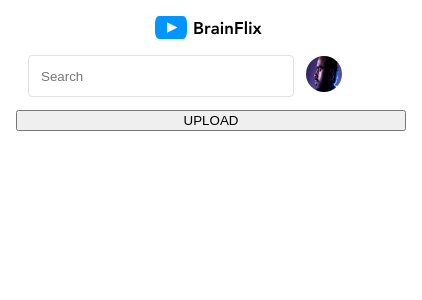
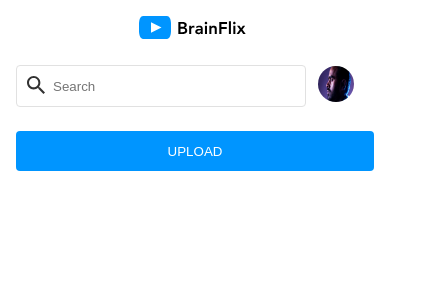
Before and after one commit to Micester/brainflix, a React (Create React App) app: page / in a window 390 px wide. Shown: the top 300 px of the page, 422 px wide, since content can reach past the window. Built offline with nearby package versions, Linux system fonts and the light colour scheme.

Commit message:
Mobile-Header Scssing

```diff
--- a/src/App.css
+++ b/src/App.css
@@ -4,24 +4,38 @@
     align-items: center;
     flex-direction: column;
     padding: 1rem;
-    width: 100%;
+    max-width: 100%;
+  }
+  .header-top__logo {
+    max-height: 1.5625rem;
+    max-width: 7.5rem;
   }
   .header-mid {
     display: flex;
     align-items: center;
     width: 100%;
+    padding: 0.75rem;
+    margin: 0.75rem;
   }
   .header-mid__search {
-    min-width: 15rem;
+    width: 15rem;
     max-width: 100%;
     height: 1rem;
     border-radius: 0.25rem;
     padding: 0.75rem;
-    margin: 0.75rem;
     border: 1px solid #E1E1E1;
+    margin-right: 0.75rem;
+    background: url(./assets/Icons/search.svg) no-repeat scroll 0.65rem 0.65rem;
+    padding-left: 2.25rem;
   }
   .header-mid__search:active {
     border: 2px solid #0095FF;
+  }
+  .header-mid__search:hover {
+    border: 2px solid #0095FF;
+  }
+  .header-mid__search:invalid {
+    border: 1px solid #D22D2D;
   }
   .header-mid__avatar {
     border-radius: 50%;
@@ -32,6 +46,14 @@
     width: 100%;
   }
   .header-bot__btn {
-    width: 100%;
+    min-width: 100%;
+    height: 2.5rem;
+    border: none;
+    border-radius: 0.25rem;
+    background-color: #0095FF;
+    color: #FFFFFF;
+  }
+  .header-bot__btn:hover {
+    background-color: #0065AD;
   }
 }/*# sourceMappingURL=App.css.map */
--- a/src/App.js
+++ b/src/App.js
@@ -1,4 +1,3 @@
-import './App.css';
 import './App.css';
 import Header from './components/Header/Header';
 import logoSrc from './assets/Logo/BrainFlix-logo.svg';
```
Also changed, not shown: src/App.scss (+34 -9 lines), 1 other file (tests, documents, lock files or other folders).
